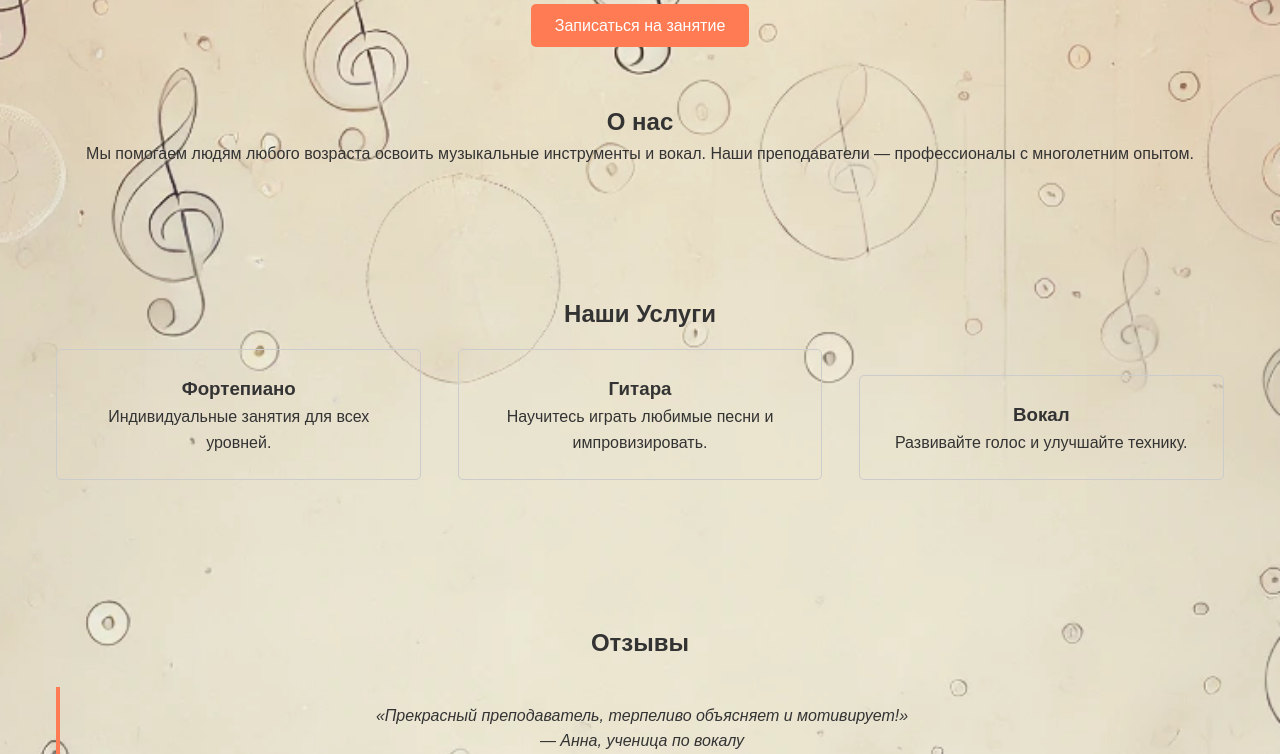
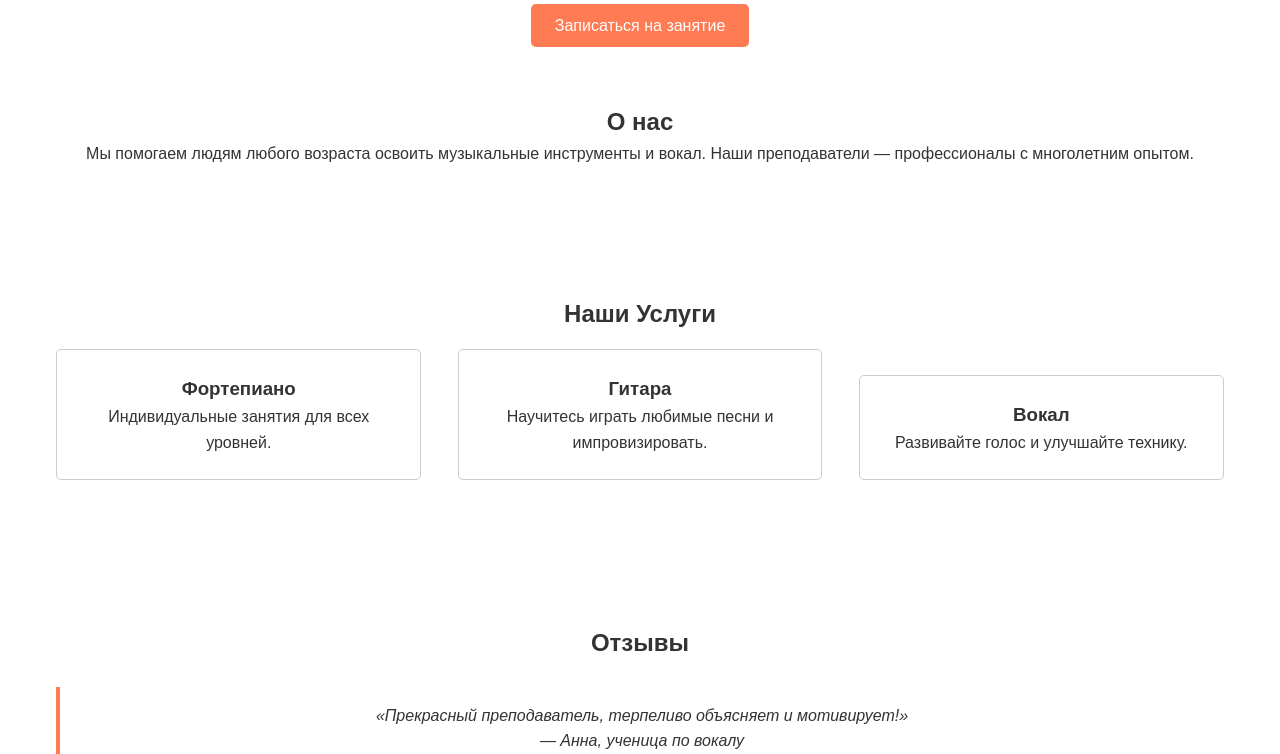
Before and after one commit to 3vgen/Music-Tutoring-Services, a plain HTML site: page index.html in a window 1280 px wide. Shown: the part 176-930 px from the top of the page. Drawn offline with Linux system fonts and the light colour scheme.

Commit message:
testCommit

```diff
--- a/index.css
+++ b/index.css
@@ -9,7 +9,7 @@
     font-family: Arial, sans-serif;
     color: #333;
     line-height: 1.6;
-    background: url('img.webp') no-repeat center center/cover;
+    /* background: url('img.webp') no-repeat center center/cover; */
 
   }
 
```
